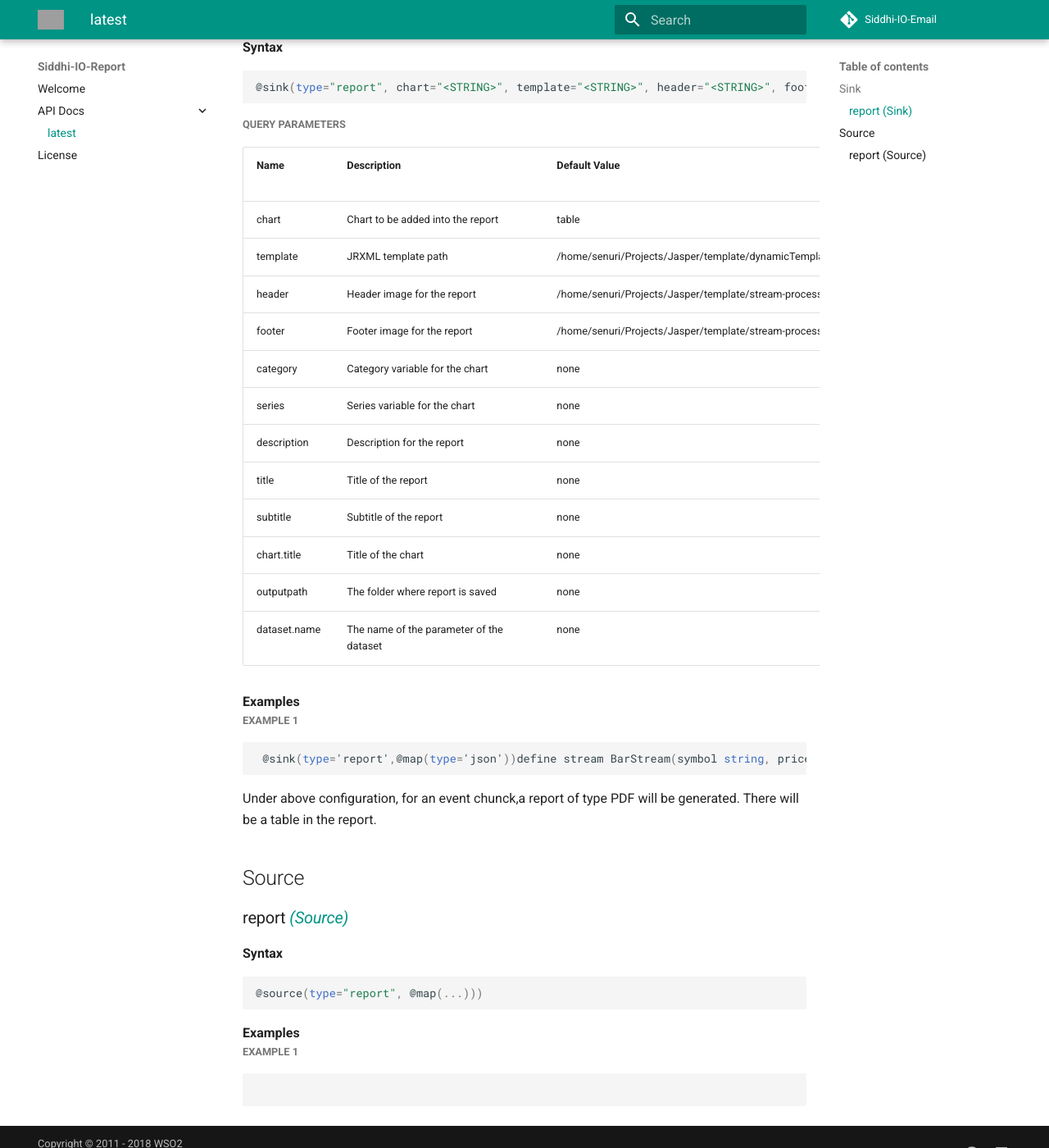
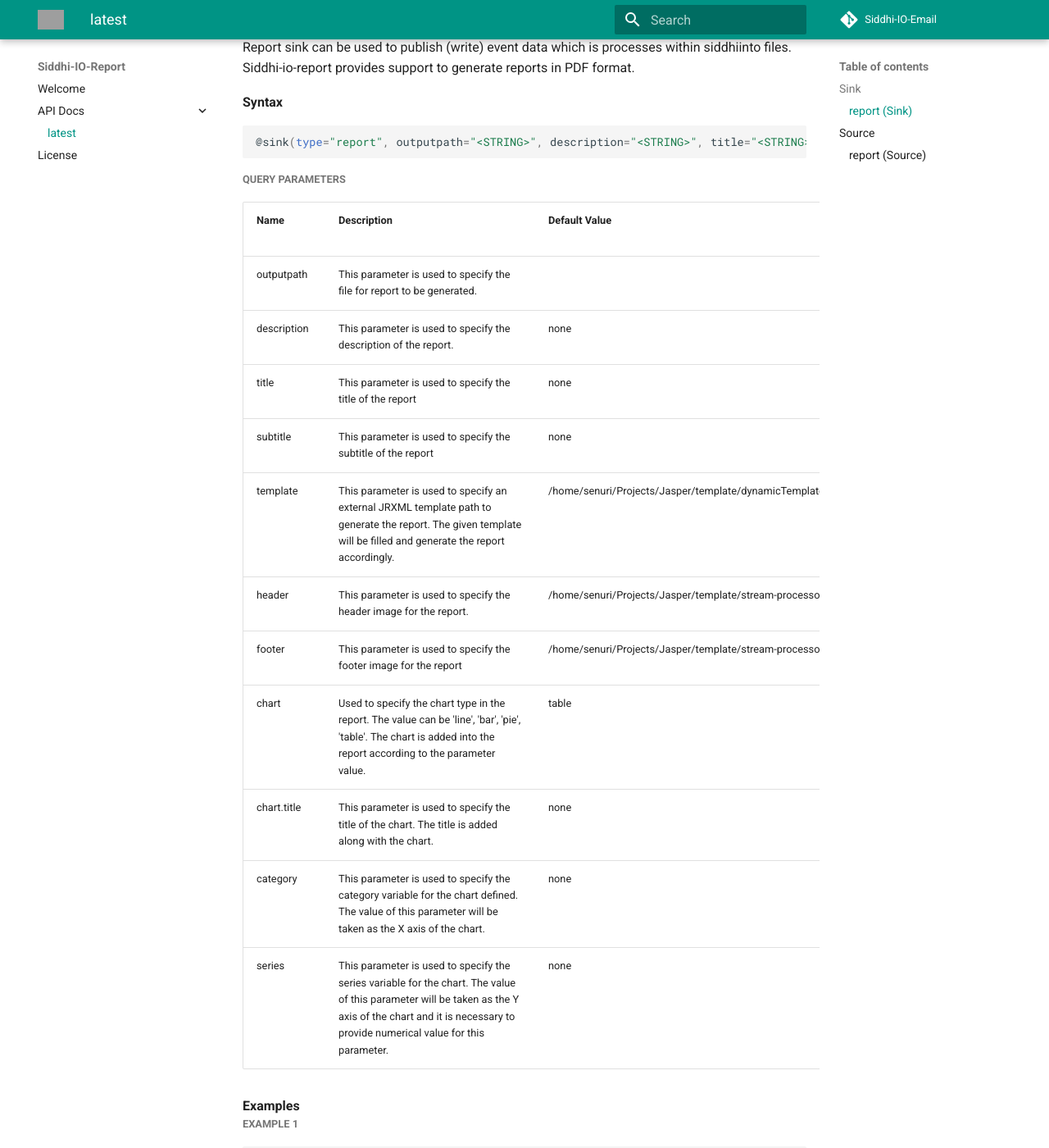
Before and after one commit to kts-desilva/siddhi-io-report-original, an MkDocs documentation site: the page built from docs/api/latest.md, in a window 1280 px wide and 1400 px high, scrolled down 232 px. Shown: the whole window at 82% size. Built offline with MkDocs 1.6.1 and Material for MkDocs 9.7.7, drawn with Linux system fonts in a browser that asks for light colours; comment, search, counter and statistics services are not loaded; old or Windows-style settings are respelled for this version of MkDocs; some of the changed text lies outside the part shown; grey boxes are pictures that could not be loaded.

````diff
--- a/docs/api/latest.md
+++ b/docs/api/latest.md
@@ -4,11 +4,11 @@
 
 ### report *<a target="_blank" href="https://wso2.github.io/siddhi/documentation/siddhi-4.0/#sink">(Sink)</a>*
 
-<p style="word-wrap: break-word"> </p>
+<p style="word-wrap: break-word">Report sink can be used to publish (write) event data which is processes within siddhiinto files.<br>Siddhi-io-report provides support to generate reports in PDF format.<br></p>
 
 <span id="syntax" class="md-typeset" style="display: block; font-weight: bold;">Syntax</span>
 ```
-@sink(type="report", chart="<STRING>", template="<STRING>", header="<STRING>", footer="<STRING>", category="<STRING>", series="<STRING>", description="<STRING>", title="<STRING>", subtitle="<STRING>", chart.title="<STRING>", outputpath="<STRING>", dataset.name="<STRING>", @map(...)))
+@sink(type="report", outputpath="<STRING>", description="<STRING>", title="<STRING>", subtitle="<STRING>", template="<STRING>", header="<STRING>", footer="<STRING>", chart="<STRING>", chart.title="<STRING>", category="<STRING>", series="<STRING>", @map(...)))
 ```
 
 <span id="query-parameters" class="md-typeset" style="display: block; color: rgba(0, 0, 0, 0.54); font-size: 12.8px; font-weight: bold;">QUERY PARAMETERS</span>
@@ -22,16 +22,40 @@
         <th>Dynamic</th>
     </tr>
     <tr>
-        <td style="vertical-align: top">chart</td>
-        <td style="vertical-align: top; word-wrap: break-word">Chart to be added into the report</td>
-        <td style="vertical-align: top">table</td>
+        <td style="vertical-align: top">outputpath</td>
+        <td style="vertical-align: top; word-wrap: break-word">This parameter is used to specify the file for  report to be generated.</td>
+        <td style="vertical-align: top"></td>
+        <td style="vertical-align: top">STRING</td>
+        <td style="vertical-align: top">No</td>
+        <td style="vertical-align: top">No</td>
+    </tr>
+    <tr>
+        <td style="vertical-align: top">description</td>
+        <td style="vertical-align: top; word-wrap: break-word">This parameter is used to specify the description of the report.</td>
+        <td style="vertical-align: top">none</td>
+        <td style="vertical-align: top">STRING</td>
+        <td style="vertical-align: top">Yes</td>
+        <td style="vertical-align: top">No</td>
+    </tr>
+    <tr>
+        <td style="vertical-align: top">title</td>
+        <td style="vertical-align: top; word-wrap: break-word">This parameter is used to specify the title of the report</td>
+        <td style="vertical-align: top">none</td>
+        <td style="vertical-align: top">STRING</td>
+        <td style="vertical-align: top">Yes</td>
+        <td style="vertical-align: top">No</td>
+    </tr>
+    <tr>
+        <td style="vertical-align: top">subtitle</td>
+        <td style="vertical-align: top; word-wrap: break-word">This parameter is used to specify the subtitle of the report</td>
+        <td style="vertical-align: top">none</td>
         <td style="vertical-align: top">STRING</td>
         <td style="vertical-align: top">Yes</td>
         <td style="vertical-align: top">No</td>
     </tr>
     <tr>
         <td style="vertical-align: top">template</td>
-        <td style="vertical-align: top; word-wrap: break-word">JRXML template path</td>
+        <td style="vertical-align: top; word-wrap: break-word">This parameter is used to specify an external JRXML template path to generate the report. The given template will be filled and generate the report accordingly.</td>
         <td style="vertical-align: top">/home/senuri/Projects/Jasper/template/dynamicTemplate.jrxml</td>
         <td style="vertical-align: top">STRING</td>
         <td style="vertical-align: top">Yes</td>
@@ -39,7 +63,7 @@
     </tr>
     <tr>
         <td style="vertical-align: top">header</td>
-        <td style="vertical-align: top; word-wrap: break-word">Header image for the report</td>
+        <td style="vertical-align: top; word-wrap: break-word">This parameter is used to specify the header image for the report.</td>
         <td style="vertical-align: top">/home/senuri/Projects/Jasper/template/stream-processor.png</td>
         <td style="vertical-align: top">STRING</td>
         <td style="vertical-align: top">Yes</td>
@@ -47,15 +71,31 @@
     </tr>
     <tr>
         <td style="vertical-align: top">footer</td>
-        <td style="vertical-align: top; word-wrap: break-word">Footer image for the report</td>
+        <td style="vertical-align: top; word-wrap: break-word">This parameter is used to specify the footer image for the report</td>
         <td style="vertical-align: top">/home/senuri/Projects/Jasper/template/stream-processor.png</td>
         <td style="vertical-align: top">STRING</td>
         <td style="vertical-align: top">Yes</td>
         <td style="vertical-align: top">No</td>
     </tr>
     <tr>
+        <td style="vertical-align: top">chart</td>
+        <td style="vertical-align: top; word-wrap: break-word">Used to specify the chart type in the report. The value can be 'line', 'bar', 'pie', 'table'. The chart is added into the report according to the parameter value.</td>
+        <td style="vertical-align: top">table</td>
+        <td style="vertical-align: top">STRING</td>
+        <td style="vertical-align: top">Yes</td>
+        <td style="vertical-align: top">No</td>
+    </tr>
+    <tr>
+        <td style="vertical-align: top">chart.title</td>
+        <td style="vertical-align: top; word-wrap: break-word">This parameter is used to specify the title of the chart. The title is added along with the chart.</td>
+        <td style="vertical-align: top">none</td>
+        <td style="vertical-align: top">STRING</td>
+        <td style="vertical-align: top">Yes</td>
+        <td style="vertical-align: top">No</td>
+    </tr>
+    <tr>
         <td style="vertical-align: top">category</td>
-        <td style="vertical-align: top; word-wrap: break-word">Category variable for the chart</td>
+        <td style="vertical-align: top; word-wrap: break-word">This parameter is used to specify the category variable for the chart defined. The value of this parameter will be taken as the X axis of the chart.</td>
         <td style="vertical-align: top">none</td>
         <td style="vertical-align: top">STRING</td>
         <td style="vertical-align: top">Yes</td>
@@ -63,55 +103,7 @@
     </tr>
     <tr>
         <td style="vertical-align: top">series</td>
-        <td style="vertical-align: top; word-wrap: break-word">Series variable for the chart</td>
-        <td style="vertical-align: top">none</td>
-        <td style="vertical-align: top">STRING</td>
-        <td style="vertical-align: top">Yes</td>
-        <td style="vertical-align: top">No</td>
-    </tr>
-    <tr>
-        <td style="vertical-align: top">description</td>
-        <td style="vertical-align: top; word-wrap: break-word">Description for the report</td>
-        <td style="vertical-align: top">none</td>
-        <td style="vertical-align: top">STRING</td>
-        <td style="vertical-align: top">Yes</td>
-        <td style="vertical-align: top">No</td>
-    </tr>
-    <tr>
-        <td style="vertical-align: top">title</td>
-        <td style="vertical-align: top; word-wrap: break-word">Title of the report</td>
-        <td style="vertical-align: top">none</td>
-        <td style="vertical-align: top">STRING</td>
-        <td style="vertical-align: top">Yes</td>
-        <td style="vertical-align: top">No</td>
-    </tr>
-    <tr>
-        <td style="vertical-align: top">subtitle</td>
-        <td style="vertical-align: top; word-wrap: break-word">Subtitle of the report</td>
-        <td style="vertical-align: top">none</td>
-        <td style="vertical-align: top">STRING</td>
-        <td style="vertical-align: top">Yes</td>
-        <td style="vertical-align: top">No</td>
-    </tr>
-    <tr>
-        <td style="vertical-align: top">chart.title</td>
-        <td style="vertical-align: top; word-wrap: break-word">Title of the chart</td>
-        <td style="vertical-align: top">none</td>
-        <td style="vertical-align: top">STRING</td>
-        <td style="vertical-align: top">Yes</td>
-        <td style="vertical-align: top">No</td>
-    </tr>
-    <tr>
-        <td style="vertical-align: top">outputpath</td>
-        <td style="vertical-align: top; word-wrap: break-word">The folder where report is saved</td>
-        <td style="vertical-align: top">none</td>
-        <td style="vertical-align: top">STRING</td>
-        <td style="vertical-align: top">No</td>
-        <td style="vertical-align: top">No</td>
-    </tr>
-    <tr>
-        <td style="vertical-align: top">dataset.name</td>
-        <td style="vertical-align: top; word-wrap: break-word">The name of the parameter of the dataset</td>
+        <td style="vertical-align: top; word-wrap: break-word">This parameter is used to specify the series variable for the chart. The value of this parameter will be taken as the Y axis of the chart and it is necessary to provide  numerical value for this parameter.</td>
         <td style="vertical-align: top">none</td>
         <td style="vertical-align: top">STRING</td>
         <td style="vertical-align: top">Yes</td>
@@ -122,9 +114,21 @@
 <span id="examples" class="md-typeset" style="display: block; font-weight: bold;">Examples</span>
 <span id="example-1" class="md-typeset" style="display: block; color: rgba(0, 0, 0, 0.54); font-size: 12.8px; font-weight: bold;">EXAMPLE 1</span>
 ```
- @sink(type='report',@map(type='json'))define stream BarStream(symbol string, price float, volume long);
+ @sink(type='report',outputpath='/abc/{symbol}.pdf',@map(type='json'))define stream BarStream(symbol string, price float, volume long);
 ```
 <p style="word-wrap: break-word"> Under above configuration, for an event chunck,a report of type PDF will be generated. There will be a table in the report.</p>
+
+<span id="example-2" class="md-typeset" style="display: block; color: rgba(0, 0, 0, 0.54); font-size: 12.8px; font-weight: bold;">EXAMPLE 2</span>
+```
+ @sink(type='report',outputpath='/abc/example.pdf',description='This is a sample report for the report sink.',title='Sample Report',subtitle='Report sink sample',@map(type='json'))define stream BarStream(symbol string, price float, volume long);
+```
+<p style="word-wrap: break-word"> Under above configuration, for an event chunck,a report of type PDF will be generated. There will be a table in the report.The report title, description and subtitle will include the values specified as the parameters. The report will be generated in the given output path.</p>
+
+<span id="example-3" class="md-typeset" style="display: block; color: rgba(0, 0, 0, 0.54); font-size: 12.8px; font-weight: bold;">EXAMPLE 3</span>
+```
+ @sink(type='report',outputpath='/abc/example.pdf',chart='Line',chart.title='Line chart for the sample report.',category='symbol',series='price',@map(type='json'))define stream BarStream(symbol string, price float, volume long);
+```
+<p style="word-wrap: break-word"> Under above configuration, for an event chunck,a report of type PDF will be generated. There will be a table in the report.The report report will include a line chart with the specified chart title. The chart will be generated with the sepcified category and series.The report will be generated in the given output path.</p>
 
 ## Source
 
````
Also changed, not shown: docs/api/1.0.0-SNAPSHOT.md (+63 -59 lines), docs/index.md (+75 -0 lines), 2 other files.
